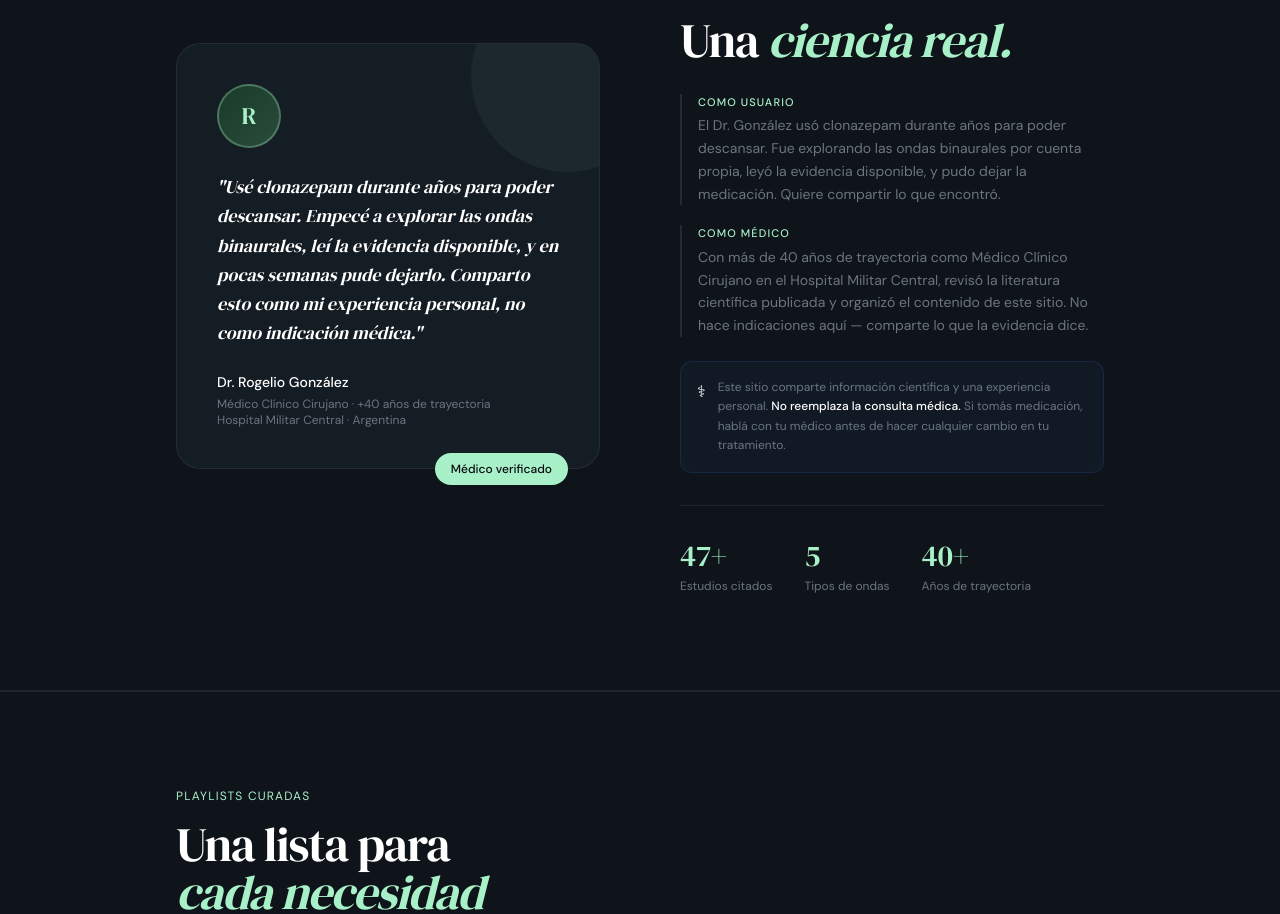
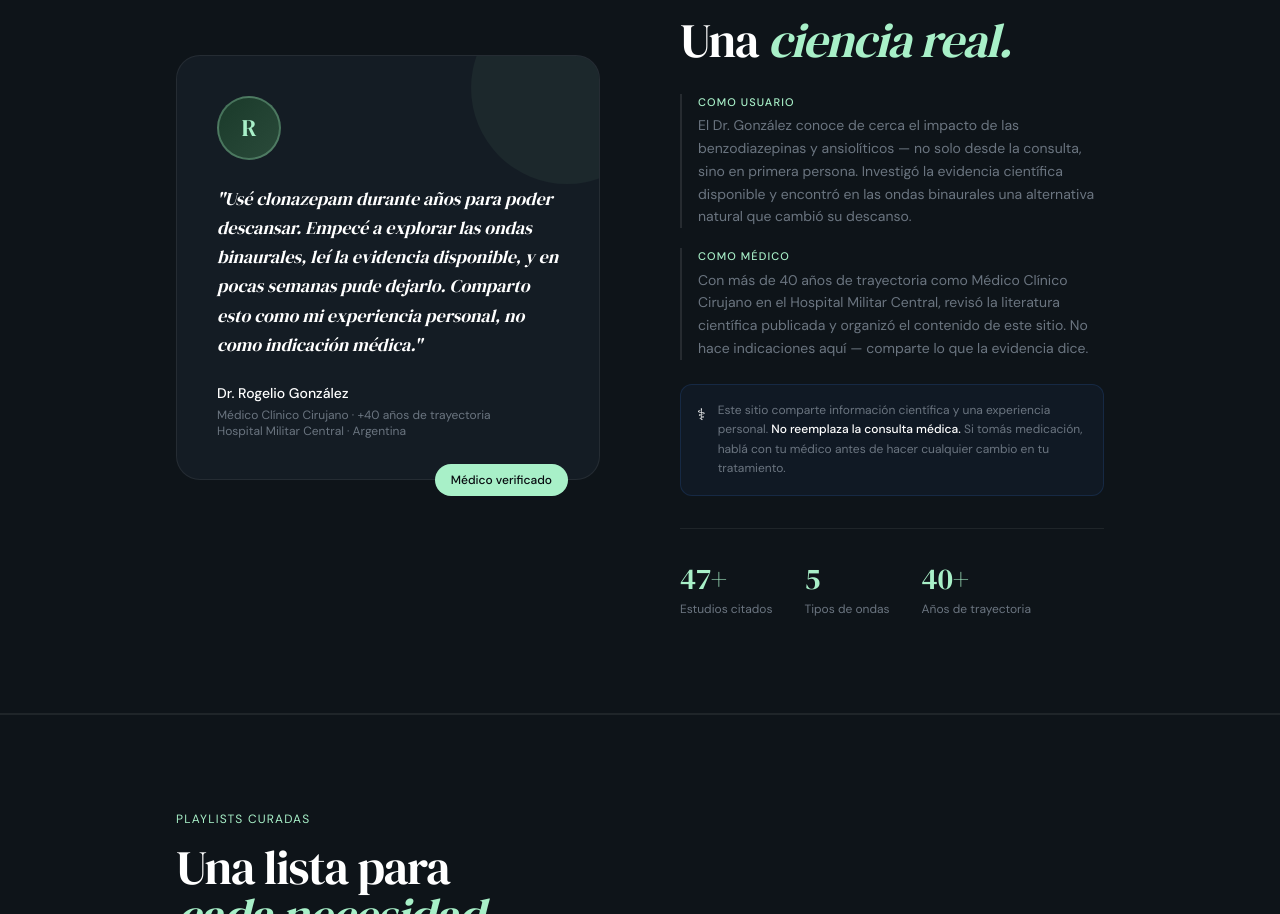
Before and after one commit to Solang3/neurowave, a Next.js app: page / in a window 1280 px wide. Shown: the part 1738-2652 px from the top of the page. Built offline with nearby package versions, Linux system fonts and the light colour scheme.

Commit message:
Update DoctorSection.tsx

```diff
--- a/src/components/layout/DoctorSection.tsx
+++ b/src/components/layout/DoctorSection.tsx
@@ -48,10 +48,10 @@ export default function DoctorSection() {
               Como usuario
             </p>
             <p className="text-muted text-sm leading-relaxed">
-              El Dr. González usó clonazepam durante años para poder descansar.
-              Fue explorando las ondas binaurales por cuenta propia, leyó la
-              evidencia disponible, y pudo dejar la medicación. Quiere
-              compartir lo que encontró.
+              El Dr. González conoce de cerca el impacto de las benzodiazepinas y
+              ansiolíticos — no solo desde la consulta, sino en primera persona.
+              Investigó la evidencia científica disponible y encontró en las ondas
+              binaurales una alternativa natural que cambió su descanso.
             </p>
           </div>
 
```
